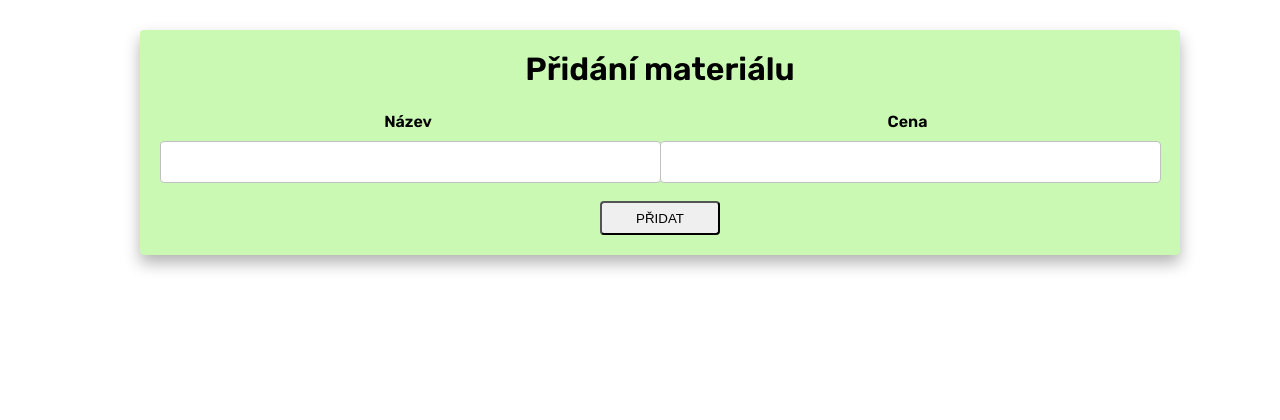
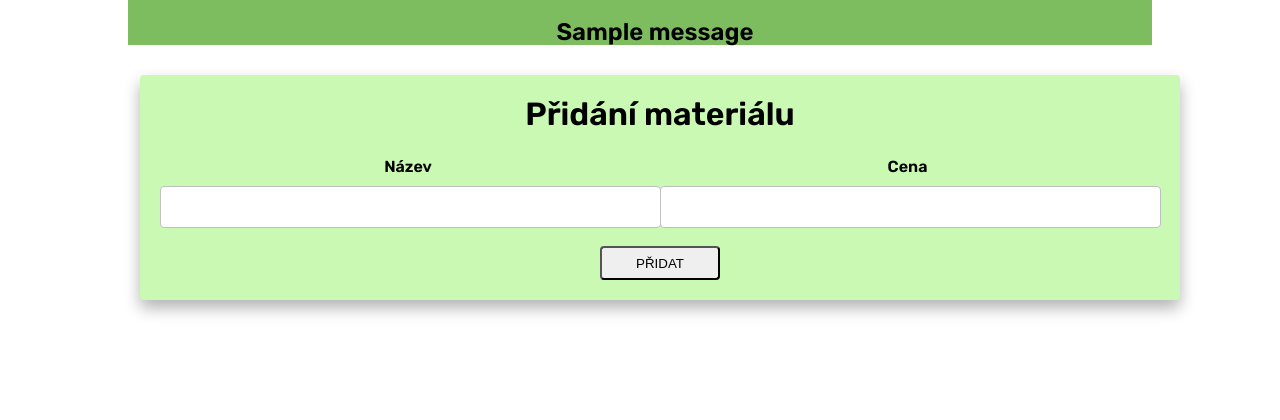
Before and after one commit to v-kollar/junkyard-website, a Flask app: template src/templates/add_material.jinja2 in a window 1280 px wide. Shown: the part 81-501 px from the top of the page. Run offline with Flask 2, Linux system fonts and the light colour scheme; the template is opened without the code that fills it, so the values that code supplies are empty; one stand-in notice (Sample message) is shown.

Commit message:
Přidáno upozornění a úprava formuláře pro python

```diff
--- a/src/templates/add_material.jinja2
+++ b/src/templates/add_material.jinja2
@@ -1,19 +1,26 @@
 {% extends 'main.jinja2' %}
 {% block title %}<title>Přidání materiálu | Sběrné suroviny</title>{% endblock %}
 {% block content %}
+{% with messages = get_flashed_messages(with_categories=false) %}
+{% if messages %}
+    {% for message in messages %}
+    <section><h2>{{ message }}</h2></section>
+    {% endfor %}
+{% endif %}
+{% endwith %}
 <div class="reg_container">
 
-    <form action="">
+    <form method="POST">
         <h1>Přidání materiálu</h1>
 
         <div class="form-group">
             <label for="">Název</label>
-            <input type="text" class="form-control" required maxlength="32">
+            <input type="text" name="type" class="form-control" required maxlength="32">
         </div>
 
         <div class="form-group">
             <label for="">Cena</label>
-            <input type="text" class="form-control" required maxlength="32">
+            <input type="text" name="price" class="form-control" required maxlength="32">
         </div>
 
 
```
